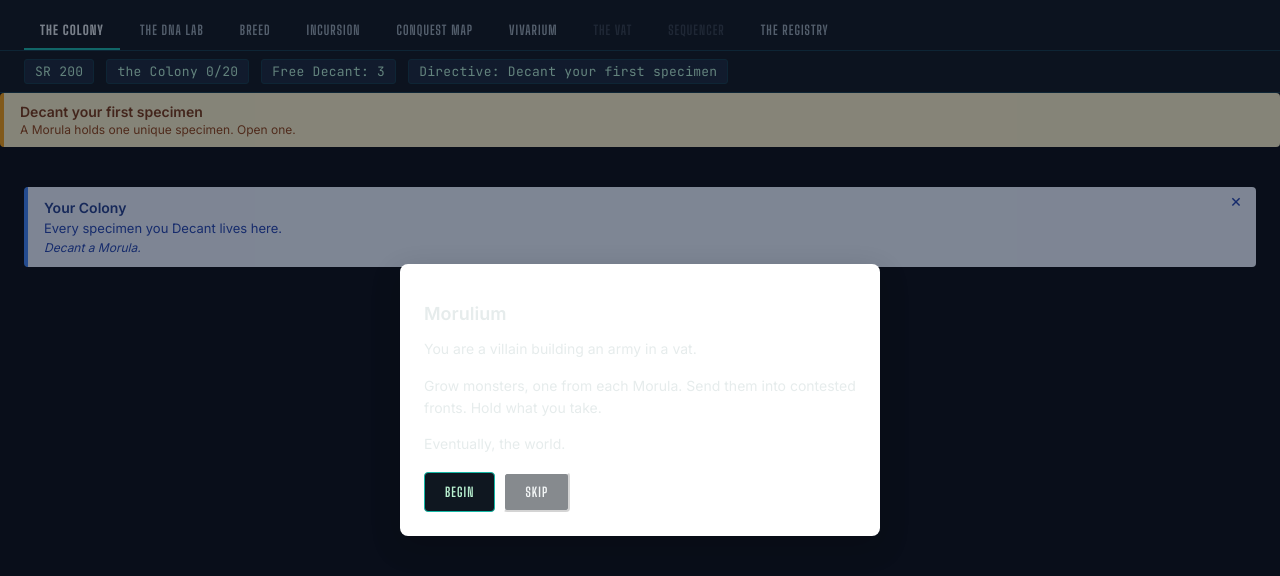
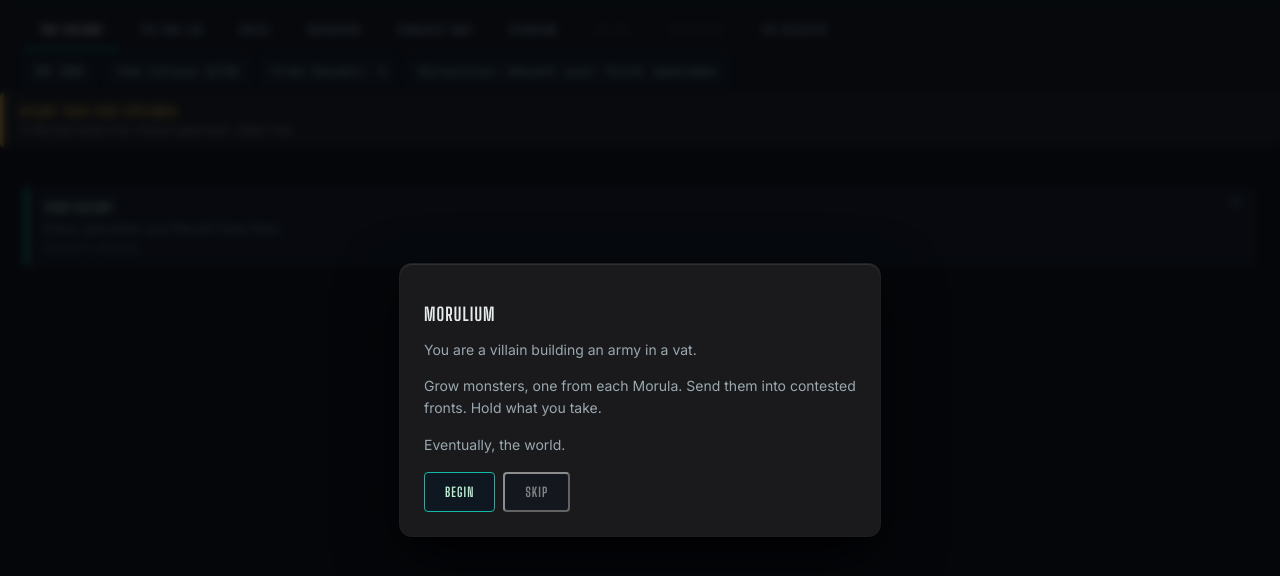
Before and after one commit to nicojitters/morulium, a React (Vite) app: page / in a window 1280 px wide. Both pictures are taken after a click on the button "NEW GAME". Shown: the top 576 px of the page. Built offline with nearby package versions, Linux system fonts and the light colour scheme.

Commit message:
feat(ui): panels/pills/toasts/modals + retokenize overlays (aesthetic pass phase C/6b)

```diff
--- a/src/ui/components/ActionToast.tsx
+++ b/src/ui/components/ActionToast.tsx
@@ -15,6 +15,7 @@ export function ActionToast(): ReactElement | null {
   if (msg === null) return null;
   return (
     <div
+      className="a-toast-slide"
       style={{ ...styles.toast, bottom: 80 }}
       data-testid="action-toast"
     >
--- a/src/ui/components/AwaySummary.tsx
+++ b/src/ui/components/AwaySummary.tsx
@@ -16,8 +16,8 @@ export function AwaySummary(): ReactElement | null {
   if (summary === null) return null;
 
   return (
-    <div style={styles.modalBackdrop}>
-      <div style={styles.modalCard} data-testid="away-summary">
+    <div className="modal-backdrop">
+      <div className="modal" data-testid="away-summary">
         <h2 style={styles.modalTitle}>While you were away…</h2>
         <div style={styles.modalBody}>
           <p>Elapsed: {formatElapsed(summary.elapsedMs)}</p>
--- a/src/ui/components/IncursionResultSummary.tsx
+++ b/src/ui/components/IncursionResultSummary.tsx
@@ -23,8 +23,8 @@ export function IncursionResultSummary(): ReactElement | null {
   }
 
   return (
-    <div style={styles.modalBackdrop}>
-      <div style={styles.modalCard} data-testid="incursion-result">
+    <div className="modal-backdrop">
+      <div className="modal" data-testid="incursion-result">
         <h2 style={styles.modalTitle}>{r.outcome === 'won' ? 'Victory' : 'Defeat'}</h2>
         <div style={styles.modalBody}>
           <p>{verdict}</p>
--- a/src/ui/components/IntroModal.tsx
+++ b/src/ui/components/IntroModal.tsx
@@ -3,8 +3,8 @@ import { styles } from '../styles';
 
 export function IntroModal(props: { onDone: () => void }): ReactElement {
   return (
-    <div style={styles.modalBackdrop}>
-      <div style={styles.modalCard} data-testid="intro-modal">
+    <div className="modal-backdrop">
+      <div className="modal" data-testid="intro-modal">
         <h2 style={styles.modalTitle}>Morulium</h2>
         <div style={styles.modalBody}>
           <p>You are a villain building an army in a vat.</p>
--- a/src/ui/components/RewardToast.tsx
+++ b/src/ui/components/RewardToast.tsx
@@ -17,7 +17,7 @@ export function RewardToast(): ReactElement | null {
   if (reward === null) return null;
   const d = directiveById(reward.directiveId);
   return (
-    <div style={styles.toast} data-testid="reward-toast">
+    <div className="a-toast-slide" style={styles.toast} data-testid="reward-toast">
       <div style={styles.toastBody}>
         <strong>+{reward.serum} {TERMS.serumAbbr}</strong> — {d.title} complete
       </div>
--- a/src/ui/components/UnlockedToast.tsx
+++ b/src/ui/components/UnlockedToast.tsx
@@ -27,7 +27,7 @@ export function UnlockedToast(): ReactElement | null {
 
   if (recent === null) return null;
   return (
-    <div style={styles.toast} data-testid="unlocked-toast">
+    <div className="a-toast-slide" style={styles.toast} data-testid="unlocked-toast">
       <div style={styles.toastBody}>
         <strong>{TERMS.unlocked}:</strong> {LABELS[recent.id]} — {recent.reason}
       </div>
--- a/src/ui/styles.ts
+++ b/src/ui/styles.ts
@@ -731,32 +731,39 @@ export const styles = {
     justifyContent: 'center',
     gap: 8,
     padding: 48,
-    background: '#f0fdf4',
-    border: '2px solid #22c55e',
+    background: TOKENS.bioGreenDeep,
+    border: '2px solid ' + TOKENS.bioGreenDim,
     borderRadius: 12,
     marginTop: 24,
+    color: TOKENS.bioGreen,
   } as CSSProperties,
 
   regionConqueredTitle: {
     fontSize: 20,
     fontWeight: 600,
-    color: '#166534',
+    color: TOKENS.bioGreen,
+    fontFamily: TOKENS.fontDisplay,
+    letterSpacing: '0.06em',
+    textTransform: 'uppercase',
   } as CSSProperties,
 
   regionConqueredBody: {
     fontSize: 14,
-    color: '#166534',
+    color: TOKENS.inkLab,
     textAlign: 'center',
   } as CSSProperties,
 
   serumBadge: {
     marginLeft: 'auto',
-    padding: '6px 12px',
+    padding: '4px 10px',
     fontSize: 13,
-    fontFamily: 'ui-monospace, SFMono-Regular, monospace',
+    fontFamily: TOKENS.fontMono,
     fontWeight: 500,
-    color: '#334155',   // slate-700
+    color: TOKENS.inkLab,
     alignSelf: 'center',
+    background: TOKENS.groundRaised,
+    border: '1px solid ' + TOKENS.tealDeep,
+    borderRadius: 3,
   } as CSSProperties,
 
   stimShopRow: {
@@ -770,8 +777,8 @@ export const styles = {
 
   stimInventoryLabel: {
     fontSize: 13,
-    fontFamily: 'ui-monospace, SFMono-Regular, monospace',
-    color: '#475569',
+    fontFamily: TOKENS.fontMono,
+    color: TOKENS.inkLab,
   } as CSSProperties,
 
   buyStimButton: {
@@ -809,9 +816,9 @@ export const styles = {
     right: 4,
     padding: '2px 6px',
     borderRadius: 4,
-    border: '1px solid #cbd5e1',
-    background: '#ffffff',
-    color: '#475569',
+    border: '1px solid ' + TOKENS.iron,
+    background: TOKENS.groundRaised,
+    color: TOKENS.inkSecondary,
     fontSize: 10,
     cursor: 'pointer',
     fontFamily: 'inherit',
@@ -823,9 +830,9 @@ export const styles = {
     right: 4,
     padding: '2px 6px',
     borderRadius: 4,
-    border: '1px solid #7c3aed',
-    background: '#8b5cf6',
-    color: '#ffffff',
+    border: '1px solid ' + TOKENS.bruiseGlow,
+    background: TOKENS.bruise,
+    color: TOKENS.inkLab,
     fontSize: 10,
     fontWeight: 600,
     cursor: 'pointer',
@@ -839,10 +846,10 @@ export const styles = {
     zIndex: 10,
     marginTop: 4,
     padding: 8,
-    background: '#ffffff',
-    border: '1px solid #cbd5e1',
+    background: TOKENS.groundRaised,
+    border: '1px solid ' + TOKENS.tealDeep,
     borderRadius: 6,
-    boxShadow: '0 4px 12px rgba(0,0,0,0.08)',
+    boxShadow: '0 4px 12px rgba(0,0,0,0.4)',
     minWidth: 180,
     maxHeight: 240,
     overflowY: 'auto',
@@ -864,21 +871,21 @@ export const styles = {
     fontSize: 12,
     fontFamily: 'ui-monospace, SFMono-Regular, monospace',
     borderRadius: 4,
-    color: '#0f172a',
+    color: TOKENS.inkLab,
   } as CSSProperties,
 
   garrisonPickerRowEmpty: {
     padding: '6px 8px',
     fontSize: 12,
-    color: '#94a3b8',
+    color: TOKENS.inkDim,
     fontStyle: 'italic',
   } as CSSProperties,
 
   garrisonBadge: {
     marginTop: 2,
     fontSize: 10,
-    color: '#7c3aed',
-    fontFamily: 'ui-monospace, SFMono-Regular, monospace',
+    color: TOKENS.bruiseGlow,
+    fontFamily: TOKENS.fontMono,
   } as CSSProperties,
 
   culledCardOverlay: {
@@ -890,7 +897,7 @@ export const styles = {
     top: 4,
     right: 4,
     fontSize: 10,
-    color: '#dc2626',
+    color: TOKENS.signalDanger,
     fontWeight: 700,
     pointerEvents: 'none',
   } as CSSProperties,
@@ -899,12 +906,12 @@ export const styles = {
     marginTop: 4,
     padding: '2px 6px',
     fontSize: 10,
-    border: '1px solid #cbd5e1',
+    border: '1px solid ' + TOKENS.iron,
     borderRadius: 3,
     background: 'transparent',
-    color: '#64748b',
+    color: TOKENS.inkDim,
     cursor: 'pointer',
-    fontFamily: 'ui-monospace, SFMono-Regular, monospace',
+    fontFamily: TOKENS.fontMono,
   } as CSSProperties,
 
   hudRow: {
@@ -954,7 +961,9 @@ export const styles = {
   modalBackdrop: {
     position: 'fixed',
     top: 0, left: 0, right: 0, bottom: 0,
-    background: 'rgba(15, 23, 42, 0.5)',
+    background: 'rgba(5, 7, 10, 0.8)',
+    backdropFilter: 'blur(4px)',
+    WebkitBackdropFilter: 'blur(4px)',
     display: 'flex',
     alignItems: 'center',
     justifyContent: 'center',
@@ -962,24 +971,31 @@ export const styles = {
   } as CSSProperties,
 
   modalCard: {
-    background: '#ffffff',
-    borderRadius: 8,
+    background: TOKENS.ironPlate,
+    borderRadius: TOKENS.radiusLg,
     padding: 24,
     minWidth: 320,
     maxWidth: 480,
-    boxShadow: '0 10px 30px rgba(0,0,0,0.2)',
+    boxShadow: '0 20px 60px rgba(0,0,0,0.7)',
+    color: TOKENS.inkPrimary,
   } as CSSProperties,
 
   modalTitle: {
     fontSize: 18,
     fontWeight: 600,
     marginBottom: 12,
+    fontFamily: TOKENS.fontDisplay,
+    letterSpacing: '0.06em',
+    textTransform: 'uppercase',
+    color: TOKENS.inkPrimary,
   } as CSSProperties,
 
   modalBody: {
     fontSize: 14,
     lineHeight: 1.6,
     marginBottom: 16,
+    fontFamily: TOKENS.fontUi,
+    color: TOKENS.inkSecondary,
   } as CSSProperties,
 
   modalPrimary: {
@@ -997,23 +1013,27 @@ export const styles = {
   } as CSSProperties,
 
   directiveBanner: {
-    background: '#fef3c7',
-    borderLeft: '4px solid #f59e0b',
+    background: TOKENS.ironPlate,
+    borderLeft: '4px solid ' + TOKENS.signalWarn,
     padding: '10px 16px',
     margin: '0 auto 16px auto',
     maxWidth: 1400,
     borderRadius: 4,
+    color: TOKENS.inkPrimary,
   } as CSSProperties,
 
   directiveTitle: {
     fontWeight: 600,
     fontSize: 14,
-    color: '#78350f',
+    color: TOKENS.signalWarn,
+    fontFamily: TOKENS.fontDisplay,
+    letterSpacing: '0.06em',
+    textTransform: 'uppercase',
   } as CSSProperties,
 
   directiveHint: {
     fontSize: 12,
-    color: '#92400e',
+    color: TOKENS.inkSecondary,
     marginTop: 2,
   } as CSSProperties,
 
@@ -1022,9 +1042,11 @@ export const styles = {
     bottom: 24, right: 24,
     padding: '10px 16px',
     borderRadius: 6,
-    background: '#0f172a',
-    color: '#e2e8f0',
+    background: TOKENS.groundRaised,
+    color: TOKENS.inkPrimary,
     fontSize: 13,
+    fontFamily: TOKENS.fontMono,
+    border: '1px solid ' + TOKENS.ironLight,
     boxShadow: '0 8px 24px rgba(0,0,0,0.3)',
     zIndex: 90,
     maxWidth: 320,
@@ -1033,7 +1055,7 @@ export const styles = {
   toastBody: { lineHeight: 1.4 } as CSSProperties,
 
   tooltipTrigger: {
-    borderBottom: '1px dotted #64748b',
+    borderBottom: '1px dotted ' + TOKENS.tealDeep,
     cursor: 'help',
     position: 'relative',
     display: 'inline',
@@ -1045,19 +1067,21 @@ export const styles = {
     left: 0,
     zIndex: 50,
     padding: '6px 10px',
-    background: '#0f172a',
-    color: '#e2e8f0',
+    background: TOKENS.groundRaised,
+    color: TOKENS.inkLab,
     fontSize: 12,
     lineHeight: 1.4,
     borderRadius: 4,
     maxWidth: 280,
+    border: '1px solid ' + TOKENS.tealDeep,
+    fontFamily: TOKENS.fontMono,
     boxShadow: '0 4px 12px rgba(0,0,0,0.2)',
     whiteSpace: 'normal',
   } as CSSProperties,
 
   firstVisitCallout: {
-    background: '#eff6ff',
-    borderLeft: '4px solid #3b82f6',
+    background: TOKENS.groundPanel,
+    borderLeft: '4px solid ' + TOKENS.teal,
     padding: '12px 16px',
     margin: '0 auto 16px auto',
     maxWidth: 1400,
@@ -1065,13 +1089,13 @@ export const styles = {
     position: 'relative',
   } as CSSProperties,
 
-  firstVisitTitle: { fontWeight: 600, fontSize: 14, marginBottom: 4, color: '#1e3a8a' } as CSSProperties,
-  firstVisitBody:  { fontSize: 13, color: '#1e40af', marginBottom: 4 } as CSSProperties,
-  firstVisitAction:{ fontSize: 12, color: '#1e40af', fontStyle: 'italic' } as CSSProperties,
+  firstVisitTitle: { fontWeight: 600, fontSize: 14, marginBottom: 4, color: TOKENS.inkLab, fontFamily: TOKENS.fontDisplay, letterSpacing: '0.06em', textTransform: 'uppercase' } as CSSProperties,
+  firstVisitBody:  { fontSize: 13, color: TOKENS.inkSecondary, marginBottom: 4 } as CSSProperties,
+  firstVisitAction:{ fontSize: 12, color: TOKENS.inkDim, fontStyle: 'italic' } as CSSProperties,
   firstVisitDismiss: {
     position: 'absolute', top: 4, right: 8,
     border: 'none', background: 'transparent', cursor: 'pointer',
-    color: '#1e40af', fontSize: 18, lineHeight: 1,
+    color: TOKENS.inkSecondary, fontSize: 18, lineHeight: 1,
     fontFamily: 'inherit',
   } as CSSProperties,
 
--- a/src/ui/theme.css
+++ b/src/ui/theme.css
@@ -369,3 +369,90 @@ button {
 .card--front:hover {
   box-shadow: var(--rim-iron), var(--rim-inner), 0 0 12px rgba(184, 84, 30, 0.35);
 }
+
+/* ---------- Panel primitive ---------- */
+
+.panel {
+  background: var(--ground-panel);
+  border-radius: var(--radius-md);
+  box-shadow: var(--rim-teal), var(--rim-inner);
+  padding: 16px;
+  color: var(--ink-primary);
+}
+
+.panel--iron {
+  background: var(--iron-plate);
+  box-shadow: var(--rim-iron), var(--rim-inner);
+}
+
+/* ---------- Pill + chip primitives (small labels) ---------- */
+
+.pill {
+  display: inline-flex;
+  align-items: center;
+  padding: 2px 8px;
+  border-radius: 999px;
+  font-family: var(--font-mono);
+  font-size: 11px;
+  letter-spacing: 0.06em;
+  text-transform: uppercase;
+  background: var(--ground-raised);
+  color: var(--ink-secondary);
+  border: 1px solid var(--teal-deep);
+}
+
+.chip {
+  display: inline-flex;
+  align-items: center;
+  padding: 2px 6px;
+  border-radius: var(--radius-xs);
+  font-family: var(--font-display);
+  font-size: 10px;
+  font-weight: 800;
+  letter-spacing: 0.1em;
+  text-transform: uppercase;
+  color: var(--ground-void);
+  box-shadow: var(--rim-inner);
+}
+
+/* ---------- Toast primitive ---------- */
+
+.toast {
+  position: fixed;
+  bottom: 24px;
+  right: 24px;
+  padding: 12px 18px;
+  border-radius: var(--radius-sm);
+  background: var(--ground-raised);
+  color: var(--ink-primary);
+  font-family: var(--font-mono);
+  font-size: 13px;
+  border: 1px solid var(--iron-light);
+  box-shadow: 0 8px 24px rgba(0, 0, 0, 0.5);
+  z-index: 90;
+  max-width: 340px;
+}
+
+/* ---------- Modal primitives ---------- */
+
+.modal-backdrop {
+  position: fixed;
+  inset: 0;
+  background: rgba(5, 7, 10, 0.8);
+  backdrop-filter: blur(4px);
+  -webkit-backdrop-filter: blur(4px);
+  display: flex;
+  align-items: center;
+  justify-content: center;
+  z-index: 100;
+}
+
+.modal {
+  background: var(--iron-plate);
+  border-radius: var(--radius-lg);
+  padding: 24px;
+  min-width: 320px;
+  max-width: 480px;
+  box-shadow: var(--rim-iron), var(--rim-inner), 0 20px 60px rgba(0, 0, 0, 0.7);
+  color: var(--ink-primary);
+}
```
